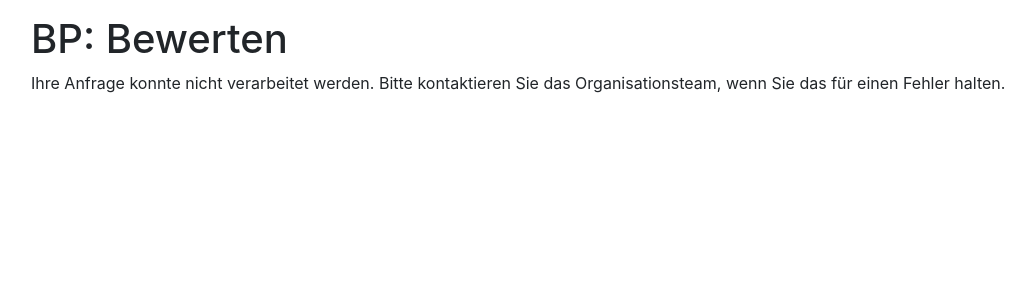
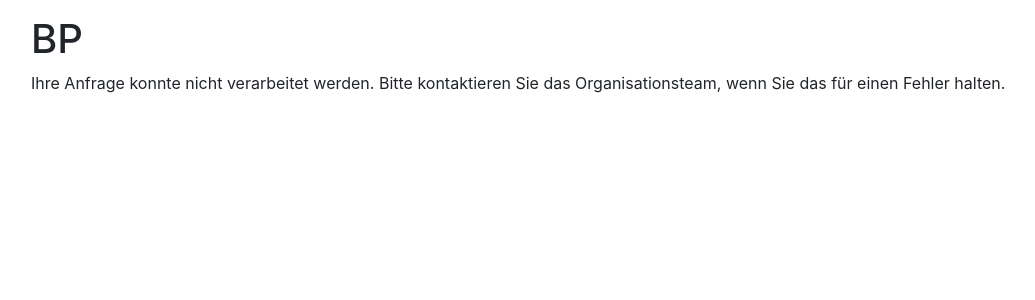
Before and after one commit to Jonas-July/bp-tool, a Django app: template bp/templates/bp/400.html in a window 1280 px wide. Shown: the top 300 px of the page, without its empty margins (54-1089 px from the left). Run offline with Django 3.2, Linux system fonts and the light colour scheme; the template is opened without the code that fills it, so the values that code supplies are empty; some libraries are stand-ins or nearby versions.

Commit message:
Improve error handling templates

```diff
--- a/bp/templates/bp/400.html
+++ b/bp/templates/bp/400.html
@@ -8,7 +8,7 @@
 
 
 {% block content %}
-    <h1>BP: Bewerten</h1>
+    <h1>BP</h1>
 
     {% bootstrap_alert "400 - Bad Request Error" "danger" False %}
 
--- a/bp/templates/bp/403.html
+++ b/bp/templates/bp/403.html
@@ -8,7 +8,7 @@
 
 
 {% block content %}
-    <h1>BP: Bewerten</h1>
+    <h1>BP</h1>
 
     {% bootstrap_alert "403 - Forbidden" "danger" False %}
 
--- a/bp/templates/bp/404.html
+++ b/bp/templates/bp/404.html
@@ -8,7 +8,7 @@
 
 
 {% block content %}
-    <h1>BP: Bewerten</h1>
+    <h1>BP</h1>
 
     {% bootstrap_alert "404 - Not found" "danger" False %}
 
--- a/bp/templates/bp/500.html
+++ b/bp/templates/bp/500.html
@@ -8,7 +8,7 @@
 
 
 {% block content %}
-    <h1>BP: Bewerten</h1>
+    <h1>BP</h1>
 
     {% bootstrap_alert "500 - Internal Server Error" "danger" False %}
 
```
